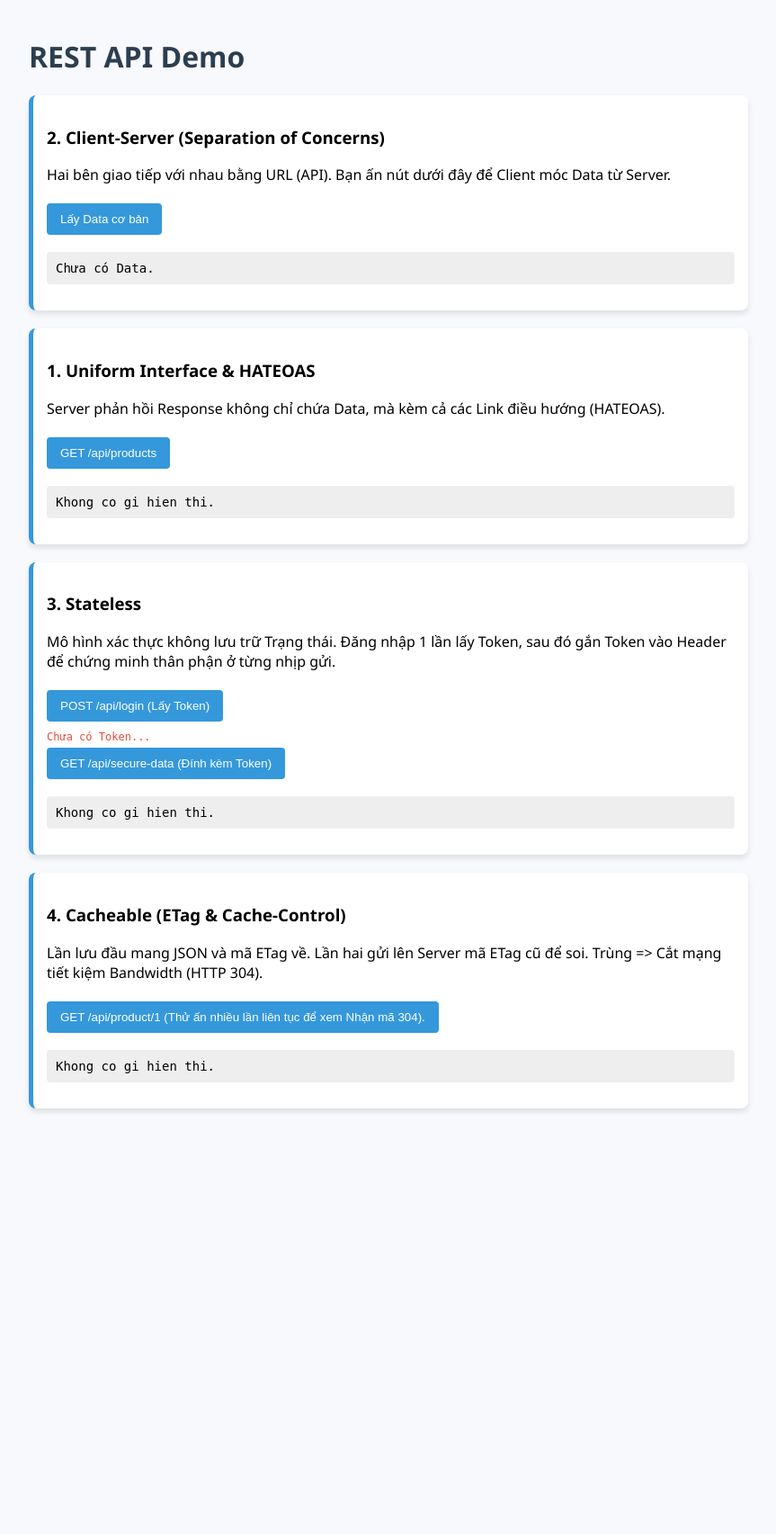
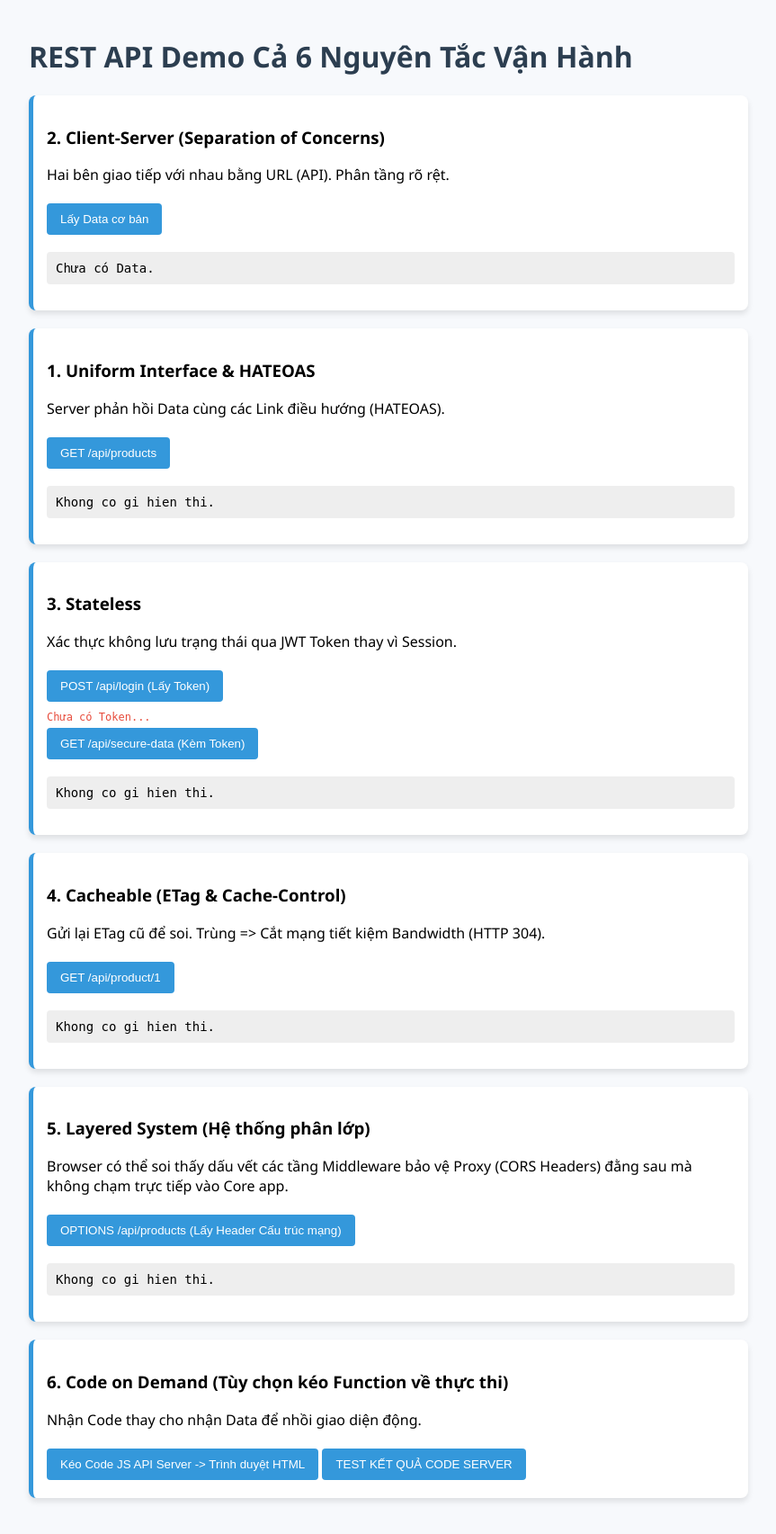
Before and after one commit to congkx123789/2526II_INT3505_1, a Flask app: page / in a window 1280 px wide. Shown: the whole page at 90% size, without its empty margins (208-1071 px from the left). Before the commit the page ends 1236 px from the top, so only its background shows below. Run offline with Flask 3, Linux system fonts and the light colour scheme.

Commit message:
layered-system-and-code-on-demand

```diff
--- a/Week2/REST_Demo_Flask/app.py
+++ b/Week2/REST_Demo_Flask/app.py
@@ -1,9 +1,18 @@
-from flask import Flask, request, jsonify, render_template, make_response
+from flask import Flask, request, jsonify, render_template, make_response, Response
+from flask_cors import CORS
 import jwt
 import json
 import hashlib
 
 app = Flask(__name__)
+
+# ==========================================================
+# 5. Layered System
+# ==========================================================
+# Cấu hình CORS ở cấp Server App: Tự động phát hành Header kiểm duyệt
+# Middleware CORS hoạt động như 1 lớp (layer) bảo vệ ngoài cùng chặn requests.
+CORS(app)
+
 app.config['SECRET_KEY'] = 'my_super_secret_key'
 
 # Mock Database
@@ -58,7 +67,7 @@ def secure_data():
     try:
         token = token.split(" ")[1]
         decoded = jwt.decode(token, app.config['SECRET_KEY'], algorithms=['HS256'])
-        return jsonify({'message': 'Welcome admin!', 'secret_data': 'Phi trạng thái có nghĩa là Server quên bạn ngay sau khi gửi xong Request.'})
+        return jsonify({'message': 'Welcome admin!', 'secret_data': 'Phi trạng thái là Server quên bạn ngay sau khi gửi xong Request.'})
     except Exception as e:
         return jsonify({'message': 'Token is invalid!', 'error': str(e)}), 401
 
@@ -67,28 +76,38 @@ def secure_data():
 # ==========================================================
 @app.route('/api/product/<int:product_id>', methods=['GET'])
 def get_product_etag(product_id):
-    """
-    Sử dụng ETag để tiết kiệm băng thông khi Data chưa bị sờ tới.
-    """
     product = next((p for p in db_products if p["id"] == product_id), None)
     if not product:
         return jsonify({"message": "Not Found"}), 404
 
-    # Tạo mã băm ETAG
     product_str = json.dumps(product, sort_keys=True).encode('utf-8')
     etag_hash = hashlib.md5(product_str).hexdigest()
 
-    # Kiểm tra ETAG trong HTTP Headers Browser nếu nó quay lại
     if_none_match = request.headers.get('If-None-Match')
-
     if if_none_match and if_none_match.strip('"') == etag_hash:
-        # Nếu Data Database trùng khớp mã ETag của Client gửi lên (100% Data giống nhau)
-        # Server ngắt kết nối luôn và trả 304 - Băng thông siêu thấp
         return '', 304
 
     response = make_response(jsonify(product))
     response.set_etag(etag_hash)
     return response
 
+# ==========================================================
+# 6. Code on Demand
+# ==========================================================
+@app.route('/api/get-dynamic-script', methods=['GET'])
+def get_dynamic_script():
+    """
+    Tùy chọn. Server không trả Data Data tĩnh nữa mà đẩy nguyên 1 mảnh Code (Hàm JS).
+    Client có thể tải xuống và chạy Hàm JS này.
+    """
+    js_code = """
+        console.log("Mã này được cấp phát từ Server API");
+        function showGreeting() {
+            alert("Xin chào! Tính năng này được thực thi từ mảnh Javascript Python truyền xuống!");
+        }
+        window.showGreeting = showGreeting;
+    """
+    return Response(js_code, mimetype='application/javascript')
+
 if __name__ == '__main__':
     app.run(debug=True, port=5000)
--- a/Week2/REST_Demo_Flask/templates/index.html
+++ b/Week2/REST_Demo_Flask/templates/index.html
@@ -44,83 +44,78 @@
     </style>
   </head>
   <body>
-    <h1>REST API Demo</h1>
+    <h1>REST API Demo Cả 6 Nguyên Tắc Vận Hành</h1>
 
     <div class="section" id="c2-client-server">
       <h3>2. Client-Server (Separation of Concerns)</h3>
-      <p>
-        Hai bên giao tiếp với nhau bằng URL (API). Bạn ấn nút dưới đây để Client móc Data từ Server.
-      </p>
+      <p>Hai bên giao tiếp với nhau bằng URL (API). Phân tầng rõ rệt.</p>
       <button onclick="fetchBasicData()">Lấy Data cơ bản</button>
       <pre id="client-server-out">Chưa có Data.</pre>
     </div>
 
     <div class="section" id="c1-uniform">
       <h3>1. Uniform Interface & HATEOAS</h3>
-      <p>
-        Server phản hồi Response không chỉ chứa Data, mà kèm cả các Link điều hướng (HATEOAS).
-      </p>
+      <p>Server phản hồi Data cùng các Link điều hướng (HATEOAS).</p>
       <button onclick="fetchUniformData()">GET /api/products</button>
       <pre id="uniform-out">Khong co gi hien thi.</pre>
     </div>
 
     <div class="section" id="c3-stateless">
       <h3>3. Stateless</h3>
-      <p>
-        Mô hình xác thực không lưu trữ Trạng thái. Đăng nhập 1 lần lấy Token, sau đó gắn Token vào Header để chứng minh thân phận ở từng nhịp gửi.
-      </p>
+      <p>Xác thực không lưu trạng thái qua JWT Token thay vì Session.</p>
       <button onclick="loginAndGetToken()">POST /api/login (Lấy Token)</button>
       <span class="secret-token" id="token-display">Chưa có Token...</span>
-      <button onclick="fetchSecureData()">GET /api/secure-data (Đính kèm Token)</button>
+      <button onclick="fetchSecureData()">GET /api/secure-data (Kèm Token)</button>
       <pre id="stateless-out">Khong co gi hien thi.</pre>
     </div>
 
     <div class="section" id="c4-cache">
       <h3>4. Cacheable (ETag & Cache-Control)</h3>
-      <p>
-        Lần lưu đầu mang JSON và mã ETag về. Lần hai gửi lên Server mã ETag cũ để soi. Trùng => Cắt mạng tiết kiệm Bandwidth (HTTP 304).
-      </p>
-      <button onclick="fetchProductEtag()">
-        GET /api/product/1 (Thử ấn nhiều lần liên tục để xem Nhận mã 304).
-      </button>
+      <p>Gửi lại ETag cũ để soi. Trùng => Cắt mạng tiết kiệm Bandwidth (HTTP 304).</p>
+      <button onclick="fetchProductEtag()">GET /api/product/1</button>
       <pre id="etag-out">Khong co gi hien thi.</pre>
     </div>
 
+    <div class="section" id="c5-layered">
+      <h3>5. Layered System (Hệ thống phân lớp)</h3>
+      <p>Browser có thể soi thấy dấu vết các tầng Middleware bảo vệ Proxy (CORS Headers) đằng sau mà không chạm trực tiếp vào Core app.</p>
+      <button onclick="fetchOptionsHeaders()">OPTIONS /api/products (Lấy Header Cấu trúc mạng)</button>
+      <pre id="layered-out">Khong co gi hien thi.</pre>
+    </div>
+
+    <div class="section" id="c6-code">
+      <h3>6. Code on Demand (Tùy chọn kéo Function về thực thi)</h3>
+      <p>Nhận Code thay cho nhận Data để nhồi giao diện động.</p>
+      <button onclick="loadCodeOnDemand()">Kéo Code JS API Server -> Trình duyệt HTML</button>
+      <!-- Nút này ban đầu lỗi. Chỉ sau khi load Code từ Server, Client mới hiểu hàm `showGreeting()` -->
+      <button onclick="if (window.showGreeting) window.showGreeting(); else alert('Lỗi! Chưa tải Code rảnh từ Server!');">
+        TEST KẾT QUẢ CODE SERVER
+      </button>
+    </div>
+
     <script>
-      // --- 2. Client-Server ---
-      async function fetchBasicData() { }
+      // ... (Phần 1 đến 4 code ở trước)
 
-      // --- 1. Uniform Interface ---
-      async function fetchUniformData() { }
+      // --- 5. Layered System ---
+      // Phát ra request thăm dò biên mạng xem có Firewall/CORS từ Web Server trước không
+      async function fetchOptionsHeaders() {
+        const res = await fetch("/api/products", { method: "OPTIONS" });
+        let headersData = "";
+        res.headers.forEach((val, name) => { headersData += `${name}: ${val}\n`; });
+        document.getElementById("layered-out").textContent =
+          `STATUS: ${res.status}\n=== Lớp biên Middleware/Proxy ngầm trả ===\n${headersData}`;
+      }
 
-      // --- 3. Stateless ---
-      let jwtToken = "";
-      async function loginAndGetToken() { }
-      async function fetchSecureData() { }
+      // --- 6. Code on Demand ---
+      // Tải và tiêm thẳng Mã JS từ Web API qua DOM Document
+      async function loadCodeOnDemand() {
+        const res = await fetch("/api/get-dynamic-script");
+        const scriptCode = await res.text();
 
-      // --- 4. Cacheable ---
-      let latestEtag = "";
-      async function fetchProductEtag() {
-        const headers = {};
-
-        // Đính kèm Etag cũ lên Header `If-None-Match`
-        if (latestEtag) headers["If-None-Match"] = latestEtag;
-
-        // Gọi thử lần 2 cùng một Product
-        const res = await fetch("/api/product/1", { headers });
-
-        // Nếu Server bảo "Tao biết bài này chưa đổi", Server trả 304 liền lập tức, băng thông tiết kiệm bằng 0
-        if (res.status === 304) {
-          document.getElementById("etag-out").textContent =
-            `=> [CACHE HIT]: Server trả Status 304 Not Modified.\nClient TỰ HIỂU và tự móc DATA CŨ TỪ Ổ CỨNG TRÌNH DUYỆT ra chạy do ETag 2 bên ăn khớp!`;
-          return;
-        }
-
-        // Lần đầu tải mới
-        latestEtag = res.headers.get("ETag");
-        const data = await res.json();
-        document.getElementById("etag-out").textContent =
-          `[MỚI] Mã trả về (200 OK).\nETag của Cục Data này là: ${latestEtag}\nData thật: ${JSON.stringify(data)}`;
+        const tag = document.createElement("script");
+        tag.textContent = scriptCode;
+        document.body.appendChild(tag);
+        alert("Bơm mã JS lạ từ Server thành công. Hãy bấm thử Test Code.");
       }
     </script>
   </body>
```
